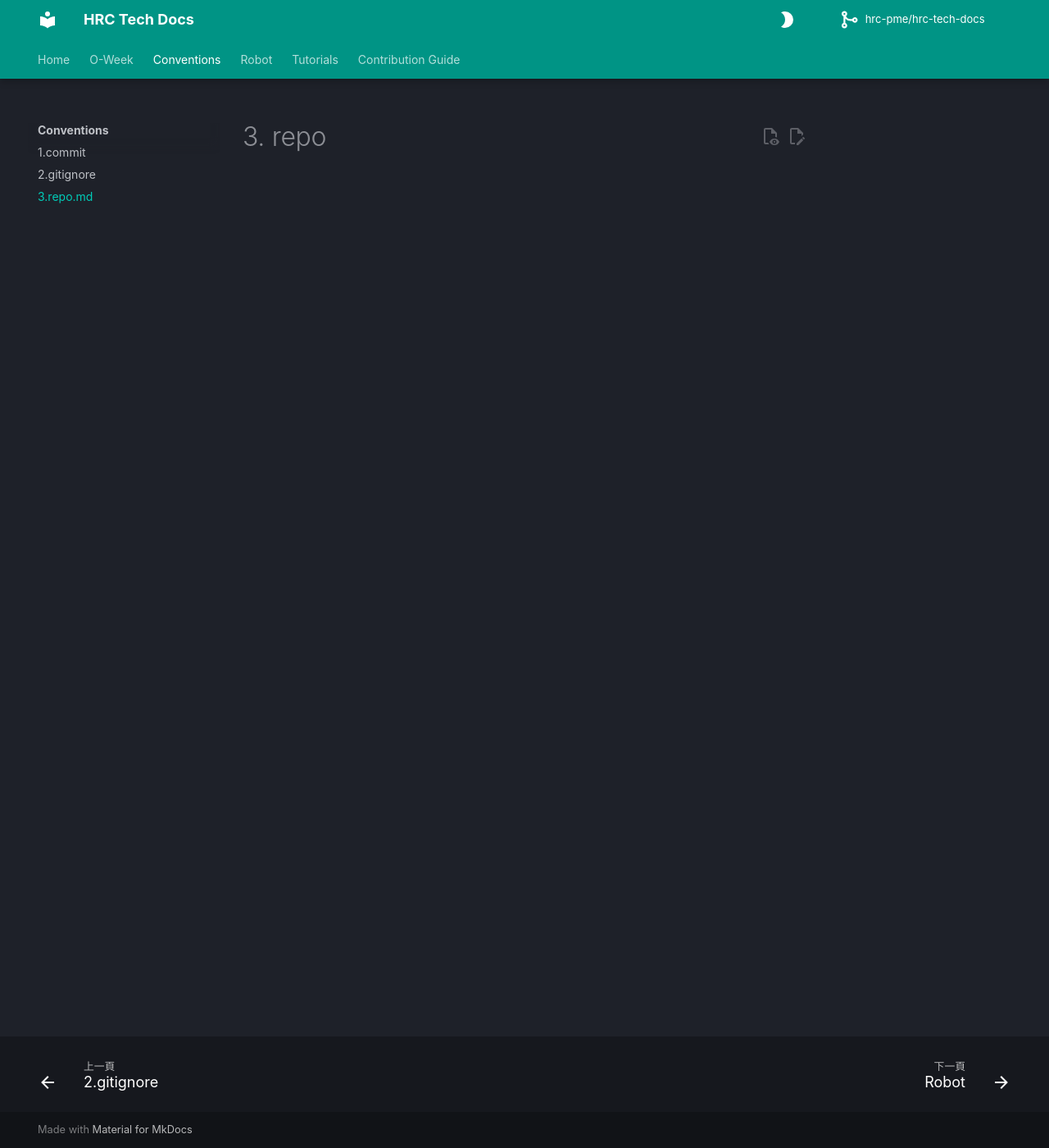
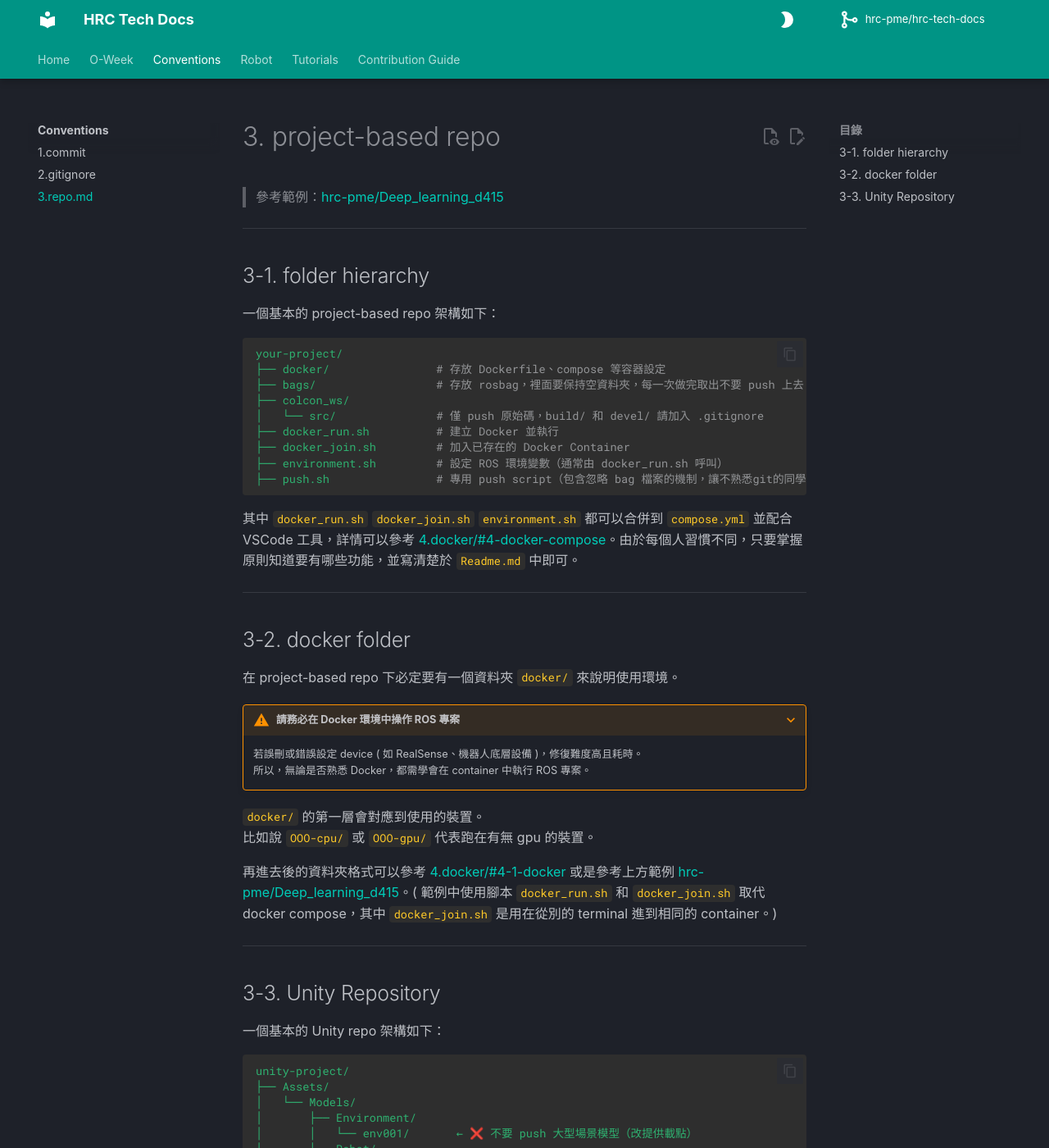
Before and after one commit to hrc-pme/O-Week, an MkDocs documentation site: the page built from docs/conventions/3.repo.md, in a window 1280 px wide and 1400 px high. Shown: the whole window at 82% size. Built offline with MkDocs 1.6.1 and Material for MkDocs 9.7.7, drawn with Linux system fonts in a browser that asks for light colours; some web fonts are replaced; comment, search, counter and statistics services are not loaded; some of the changed text lies outside the part shown.

Commit message:
docs(conventionss): add project-based repo

````diff
--- a/docs/conventions/3.repo.md
+++ b/docs/conventions/3.repo.md
@@ -1 +1,67 @@
-# 3. repo
+# 3. project-based repo
+
+> 參考範例：[hrc-pme/Deep_learning_d415](https://github.com/hrc-pme/Deep_learning_d415/tree/main)
+
+---
+
+## 3-1. folder hierarchy
+
+一個基本的 project-based repo 架構如下：
+
+``` yaml
+your-project/
+├── docker/                # 存放 Dockerfile、compose 等容器設定
+├── bags/                  # 存放 rosbag，裡面要保持空資料夾，每一次做完取出不要 push 上去
+├── colcon_ws/
+│   └── src/               # 僅 push 原始碼，build/ 和 devel/ 請加入 .gitignore
+├── docker_run.sh          # 建立 Docker 並執行
+├── docker_join.sh         # 加入已存在的 Docker Container
+├── environment.sh         # 設定 ROS 環境變數（通常由 docker_run.sh 呼叫）
+├── push.sh                # 專用 push script（包含忽略 bag 檔案的機制，讓不熟悉git的同學可以輕易操作）
+```
+
+其中 `docker_run.sh` `docker_join.sh` `environment.sh` 都可以合併到 `compose.yml` 並配合 VSCode 工具，詳情可以參考 [4.docker/#4-docker-compose](https://hrc-pme.github.io/hrc-tech-docs/oweek/4.docker/#4-docker-compose)。由於每個人習慣不同，只要掌握原則知道要有哪些功能，並寫清楚於 `Readme.md` 中即可。
+
+---
+
+## 3-2. docker folder
+
+在 project-based repo 下必定要有一個資料夾 `docker/` 來說明使用環境。
+
+???+ warning "請務必在 Docker 環境中操作 ROS 專案"
+
+    若誤刪或錯誤設定 device ( 如 RealSense、機器人底層設備 )，修復難度高且耗時。
+    所以，無論是否熟悉 Docker，都需學會在 container 中執行 ROS 專案。
+
+`docker/` 的第一層會對應到使用的裝置。
+比如說 `OOO-cpu/` 或 `OOO-gpu/` 代表跑在有無 gpu 的裝置。
+
+再進去後的資料夾格式可以參考 [4.docker/#4-1-docker](https://hrc-pme.github.io/hrc-tech-docs/oweek/4.docker/#4-1-docker) 或是參考上方範例 [hrc-pme/Deep_learning_d415](https://github.com/hrc-pme/Deep_learning_d415/tree/main)。( 範例中使用腳本 `docker_run.sh` 和 `docker_join.sh` 取代 docker compose，其中 `docker_join.sh` 是用在從別的 terminal 進到相同的 container。)
+
+---
+
+## 3-3. Unity Repository
+
+一個基本的 Unity repo 架構如下：
+
+``` yaml
+unity-project/
+├── Assets/
+│   └── Models/
+│       ├── Environment/
+│       │   └── env001/       ← ❌ 不要 push 大型場景模型（改提供載點）
+│       └── Robot/
+│           ├── robotA/       ← ✅ 每台機器人模型放一個 folder，meta 需保留
+│           └── robotB/
+├── ProjectSettings/
+├── push.sh                  ← 自動化 push 工具
+├── README.md                ← 要明確寫「大型 env 載點」
+```
+
+| 類別                                      | 是否 Push | 原因                                                                                   |
+| --------------------------------------- | ------- | ------------------------------------------------------------------------------------ |
+| `Assets/Models/Robot/*`                 | ✅ 是     | 每台機器人模型需版本控管，meta 檔也要保留                                                        |
+| `.meta` 檔                              | ✅ 是     | Unity 使用 meta 來維持 GUID 與 prefab 綁定，</br>不 push 會導致重建                                     |
+| `Scripts / Prefab`                       | ✅ 是     | 經常修改、開發中內容                                                                       |
+| `Assets/Models/Environment/...`         | ❌ 否     | repo 容量限制。</br>避免超過 GitHub 大檔案限制(>100MB)，請改提供載點                                         |
+| 快取 / 導出資料 / Build 結果                  | ❌ 否     | 非必要、可重建                                                                            |
````
